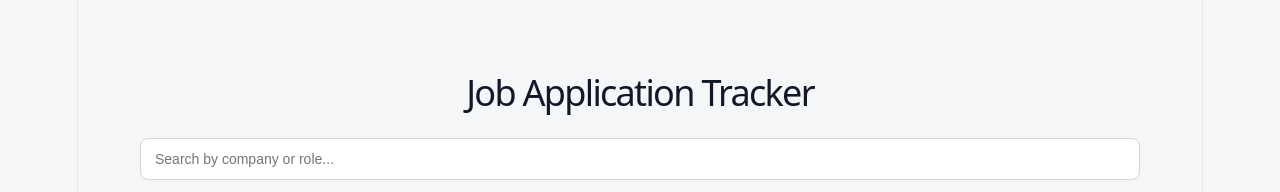
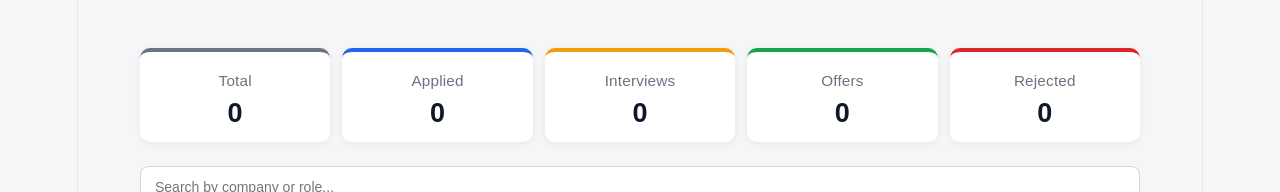
Before and after one commit to komalramani/job-tracker, a React (Vite) app in the folder client/: page / in a window 1280 px wide. Shown: the top 192 px of the page. Built offline with nearby package versions, Linux system fonts and the light colour scheme; no server answers.

Commit message:
Add application statistics dashboard

```diff
--- a/client/src/App.css
+++ b/client/src/App.css
@@ -195,7 +195,25 @@ body {
 .application-card a:hover {
   text-decoration: underline;
 }
+.total-stat {
+  border-top: 4px solid #6b7280;
+}
 
+.applied-stat {
+  border-top: 4px solid #2563eb;
+}
+
+.interview-stat {
+  border-top: 4px solid #f59e0b;
+}
+
+.offer-stat {
+  border-top: 4px solid #16a34a;
+}
+
+.rejected-stat {
+  border-top: 4px solid #dc2626;
+}
 @media (max-width: 700px) {
   .app-container {
     width: min(100% - 24px, 1000px);
@@ -213,6 +231,9 @@ body {
   .application-card {
     min-height: auto;
   }
+  .stats-grid {
+  grid-template-columns: repeat(2, 1fr);
+}
 }
 .search-input {
   width: 100%;
@@ -257,3 +278,30 @@ body {
 .clear-filters-button:hover {
   background: #f3f4f6;
 }
+.stats-grid {
+  display: grid;
+  grid-template-columns: repeat(5, 1fr);
+  gap: 12px;
+  margin-bottom: 24px;
+}
+
+.stat-card {
+  background: white;
+  padding: 16px;
+  border-radius: 10px;
+  box-shadow: 0 2px 8px rgba(0, 0, 0, 0.06);
+  text-align: center;
+}
+
+.stat-card span {
+  display: block;
+  font-size: 0.85rem;
+  color: #6b7280;
+  margin-bottom: 6px;
+}
+
+.stat-card strong {
+  display: block;
+  font-size: 1.5rem;
+  color: #111827;
+}
--- a/client/src/App.tsx
+++ b/client/src/App.tsx
@@ -77,6 +77,31 @@ const filteredApplications = applications
       ? dateB - dateA
       : dateA - dateB;
   });
+  const totalApplications = applications.length;
+
+const appliedCount = applications.filter(
+
+  (application) => application.status === "Applied"
+
+).length;
+
+const interviewCount = applications.filter(
+
+  (application) => application.status === "Interview"
+
+).length;
+
+const offerCount = applications.filter(
+
+  (application) => application.status === "Offer"
+
+).length;
+
+const rejectedCount = applications.filter(
+
+  (application) => application.status === "Rejected"
+
+).length;
   const handleEdit = (application: Application) => {
   setEditingId(application.id);
   setCompany(application.company);
@@ -192,8 +217,33 @@ finally {
 };
 
   return (
-  <div className="app-container">
-    <h1>Job Application Tracker</h1>
+<div className="app-container">
+  <div className="stats-grid">
+  <div className="stat-card total-stat">
+    <span>Total</span>
+    <strong>{totalApplications}</strong>
+  </div>
+
+  <div className="stat-card applied-stat">
+    <span>Applied</span>
+    <strong>{appliedCount}</strong>
+  </div>
+
+  <div className="stat-card interview-stat">
+    <span>Interviews</span>
+    <strong>{interviewCount}</strong>
+  </div>
+
+  <div className="stat-card offer-stat">
+    <span>Offers</span>
+    <strong>{offerCount}</strong>
+  </div>
+
+  <div className="stat-card rejected-stat">
+    <span>Rejected</span>
+    <strong>{rejectedCount}</strong>
+  </div>
+</div>
     <input
   className="search-input"
   type="text"
```
